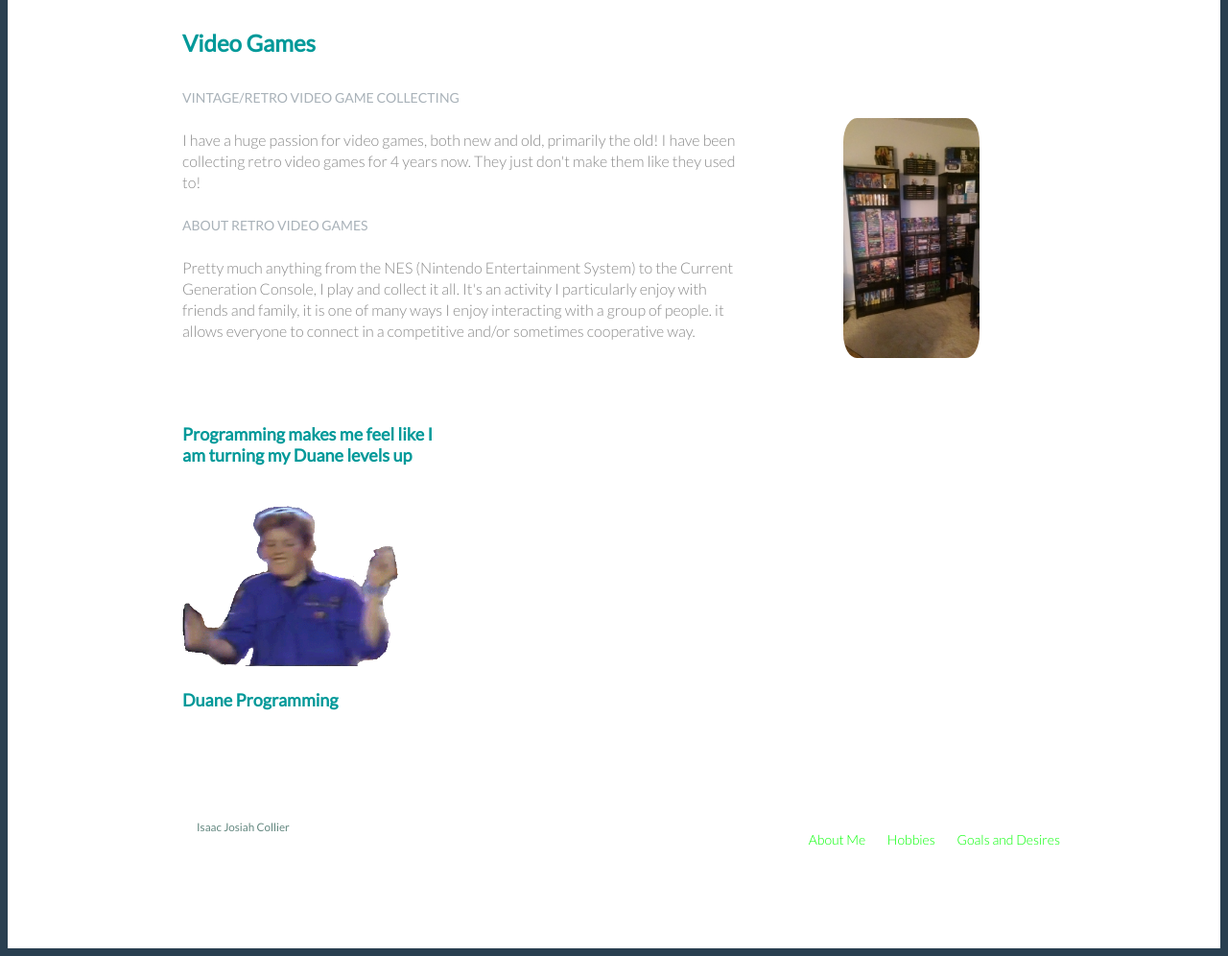
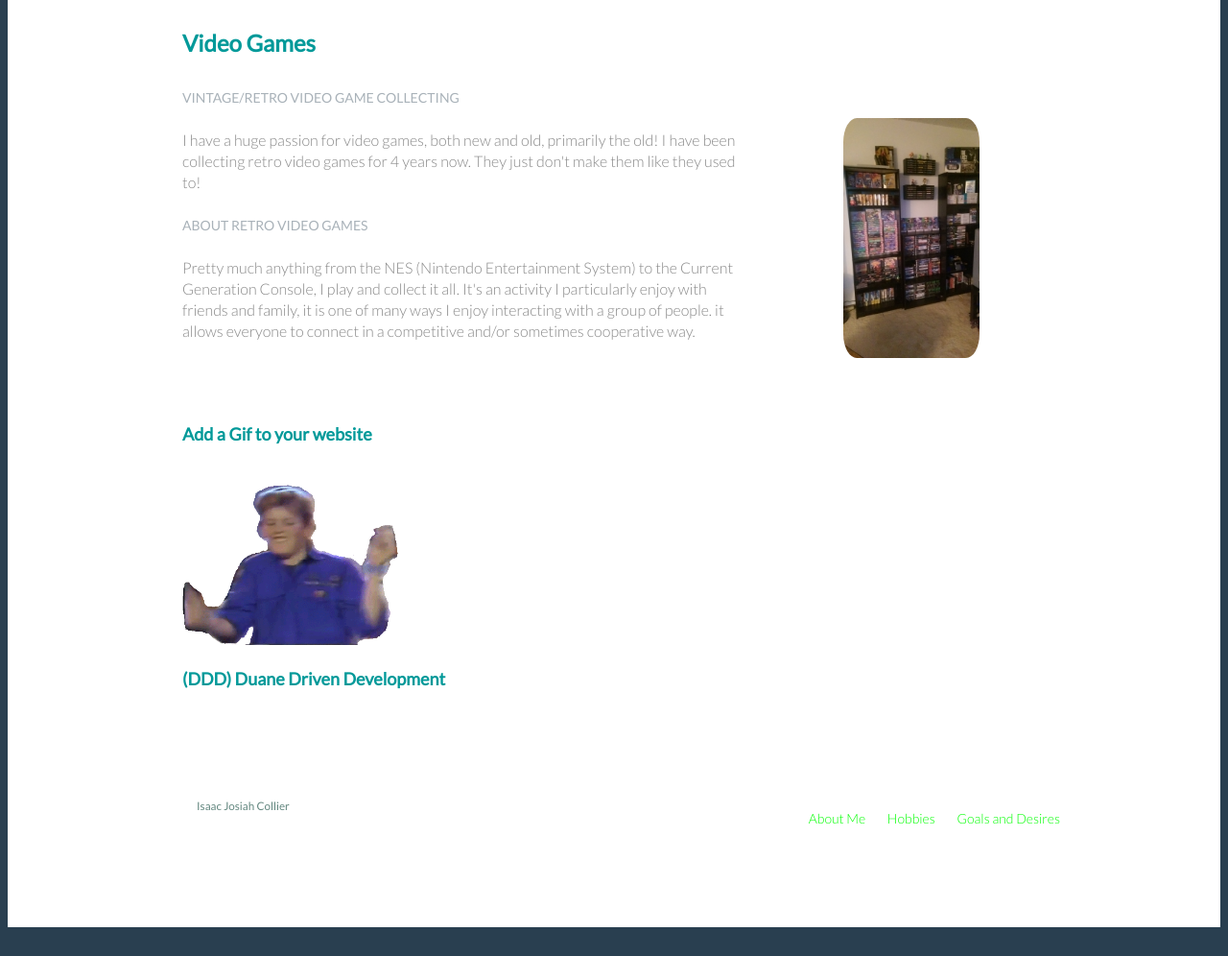
Before and after one commit to Isaacjcollier/Gschool, a plain HTML site: page personal-website/hobbies.html in a window 1280 px wide. Shown: the part 1597-2593 px from the top of the page at 96% size. After the commit the page ends 2571 px from the top, so only its background shows below. Drawn offline with Linux system fonts and the light colour scheme.

Commit message:
update gif

```diff
--- a/personal-website/hobbies.html
+++ b/personal-website/hobbies.html
@@ -130,9 +130,9 @@
 
 
               <section class="teaser col-1-3">
-                  <h4>Programming makes me feel like I am turning my Duane levels up</h4>
+                  <h4>Add a Gif to your website</h4>
                     <img src='assets/images/isaac/duane.gif'>
-                    <h4>Duane Programming</h4>
+                    <h4>(DDD) Duane Driven Development</h4>
 
                 </section>
 
```
